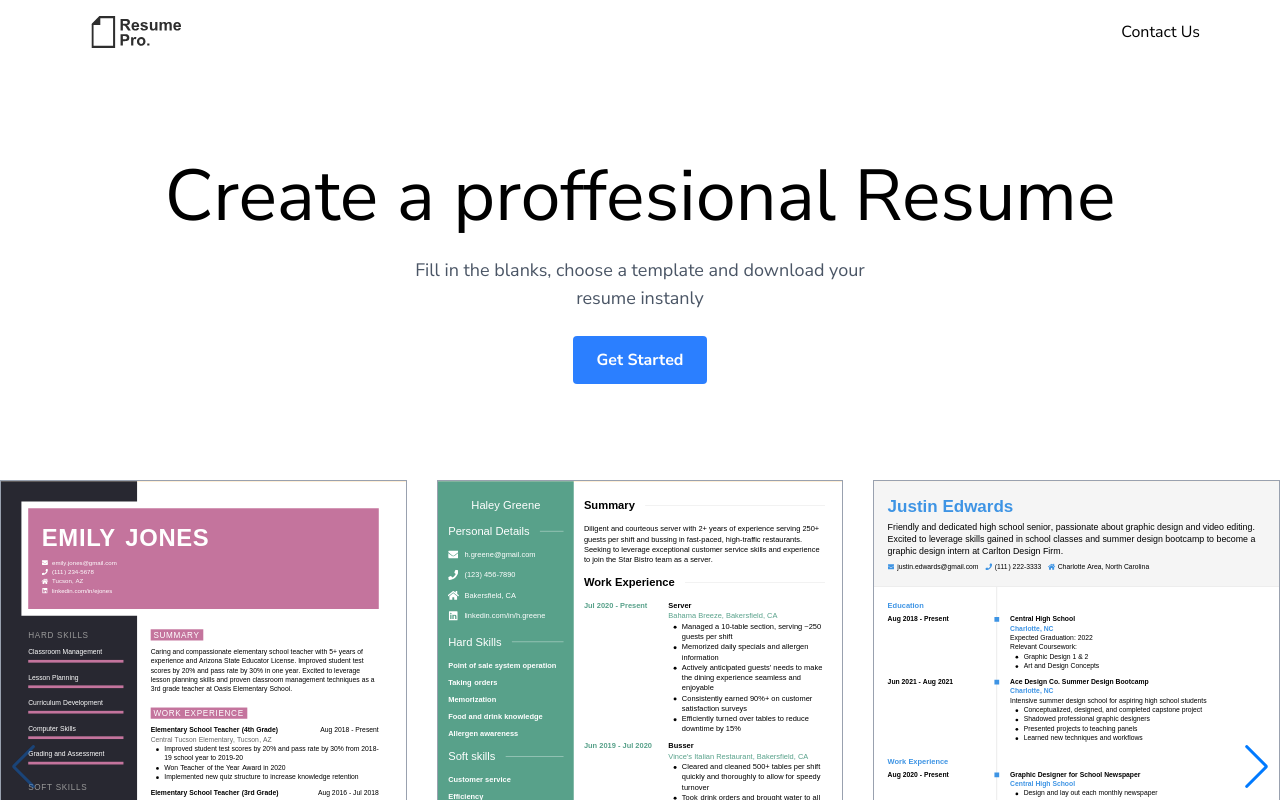
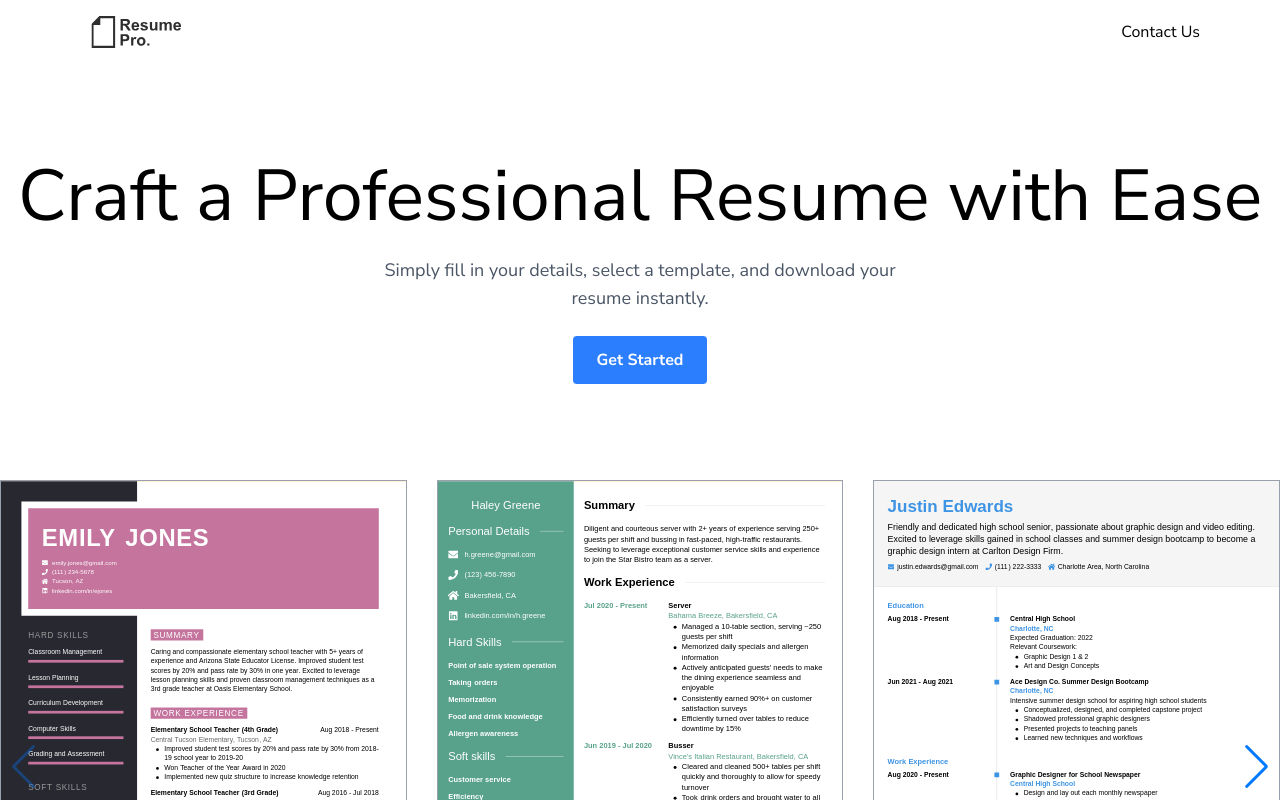
Before and after one commit to chaudhary64/resumePro, a React (Vite) app: page / in a window 1280 px wide. Shown: the top 800 px of the page. Built offline with nearby package versions, Linux system fonts and the light colour scheme.

Commit message:
fix: improve text clarity and grammar in Home component

```diff
--- a/src/Pages/Home.jsx
+++ b/src/Pages/Home.jsx
@@ -115,12 +115,16 @@ const Home = () => {
 
   return (
     <main>
-      {/* Hero Section */}
+      {/* Hero Section  */}
       <section className="text-center my-18 lg:my-24">
-        <p className="text-5xl lg:text-7xl">Create a proffesional Resume</p>
+        <p className="text-5xl lg:text-7xl">
+          Craft a Professional Resume with Ease
+        </p>
         <div className="my-6 text-xs md:text-base lg:text-lg text-gray-600">
-          <p>Fill in the blanks, choose a template and download your</p>
-          <p>resume instanly</p>
+          <p>
+            Simply fill in your details, select a template, and download your
+          </p>
+          <p>resume instantly.</p>
         </div>
         <button className="bg-blue-500 hover:bg-blue-600 text-white text-sm lg:text-base font-bold py-2 md:py-2.5 lg:py-3 px-3 md:px-5 lg:px-6 rounded transition-colors duration-200">
           Get Started
```
